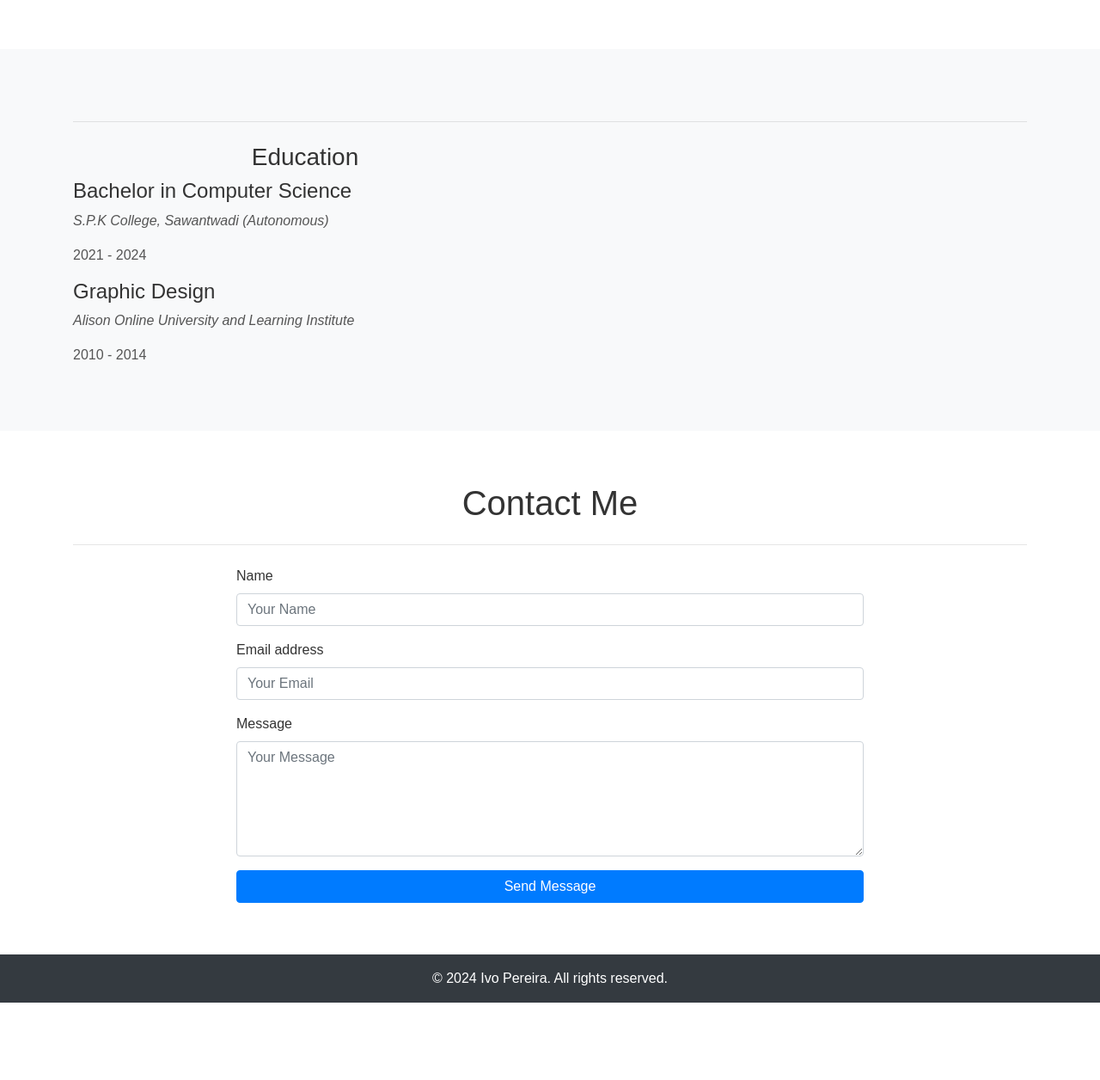
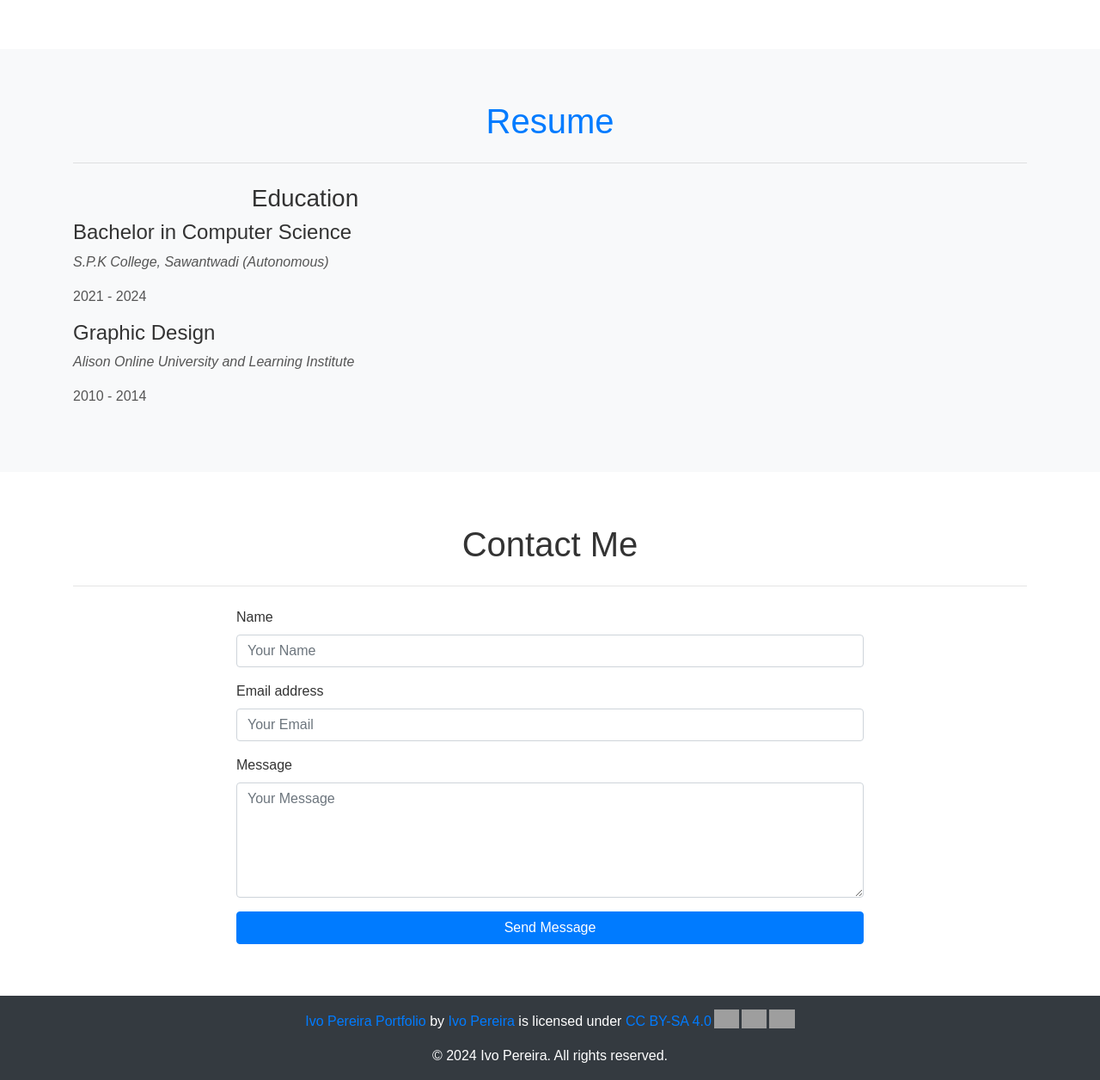
Before and after one commit to Perivo/portfolio, a plain HTML site: page index.html in a window 1280 px wide. Shown: the part 2448-3704 px from the top of the page at 86% size. Before the commit the page ends 3614 px from the top, so only its background shows below. Drawn offline with nearby package versions, Linux system fonts and the light colour scheme; grey boxes are pictures that could not be loaded.

Commit message:
Update index.html

```diff
--- a/index.html
+++ b/index.html
@@ -171,6 +171,7 @@
     <!-- Resume Section -->
     <section id="resume" class="resume-section bg-light">
         <div class="container">
+            <h2 class="text-center"><a href="Ivo_Pereira_resume.pdf">Resume</a></h2>
             <hr class="my-4">
             <div class="row">
                 <div class="col-lg-6">
@@ -220,6 +221,7 @@
     <!-- Footer -->
     <footer class="footer bg-dark text-white text-center py-3">
         <div class="container">
+            <p xmlns:cc="http://creativecommons.org/ns#" xmlns:dct="http://purl.org/dc/terms/"><a property="dct:title" rel="cc:attributionURL" href="https://github.com/Perivo/portfolio">Ivo Pereira Portfolio</a> by <a rel="cc:attributionURL dct:creator" property="cc:attributionName" href="https://github.com/Perivo">Ivo Pereira</a> is licensed under <a href="https://creativecommons.org/licenses/by-sa/4.0/?ref=chooser-v1" target="_blank" rel="license noopener noreferrer" style="display:inline-block;">CC BY-SA 4.0<img style="height:22px!important;margin-left:3px;vertical-align:text-bottom;" src="https://mirrors.creativecommons.org/presskit/icons/cc.svg?ref=chooser-v1" alt=""><img style="height:22px!important;margin-left:3px;vertical-align:text-bottom;" src="https://mirrors.creativecommons.org/presskit/icons/by.svg?ref=chooser-v1" alt=""><img style="height:22px!important;margin-left:3px;vertical-align:text-bottom;" src="https://mirrors.creativecommons.org/presskit/icons/sa.svg?ref=chooser-v1" alt=""></a></p>
             <p class="mb-0">&copy; 2024 Ivo Pereira. All rights reserved.</p>
         </div>
     </footer>
```
